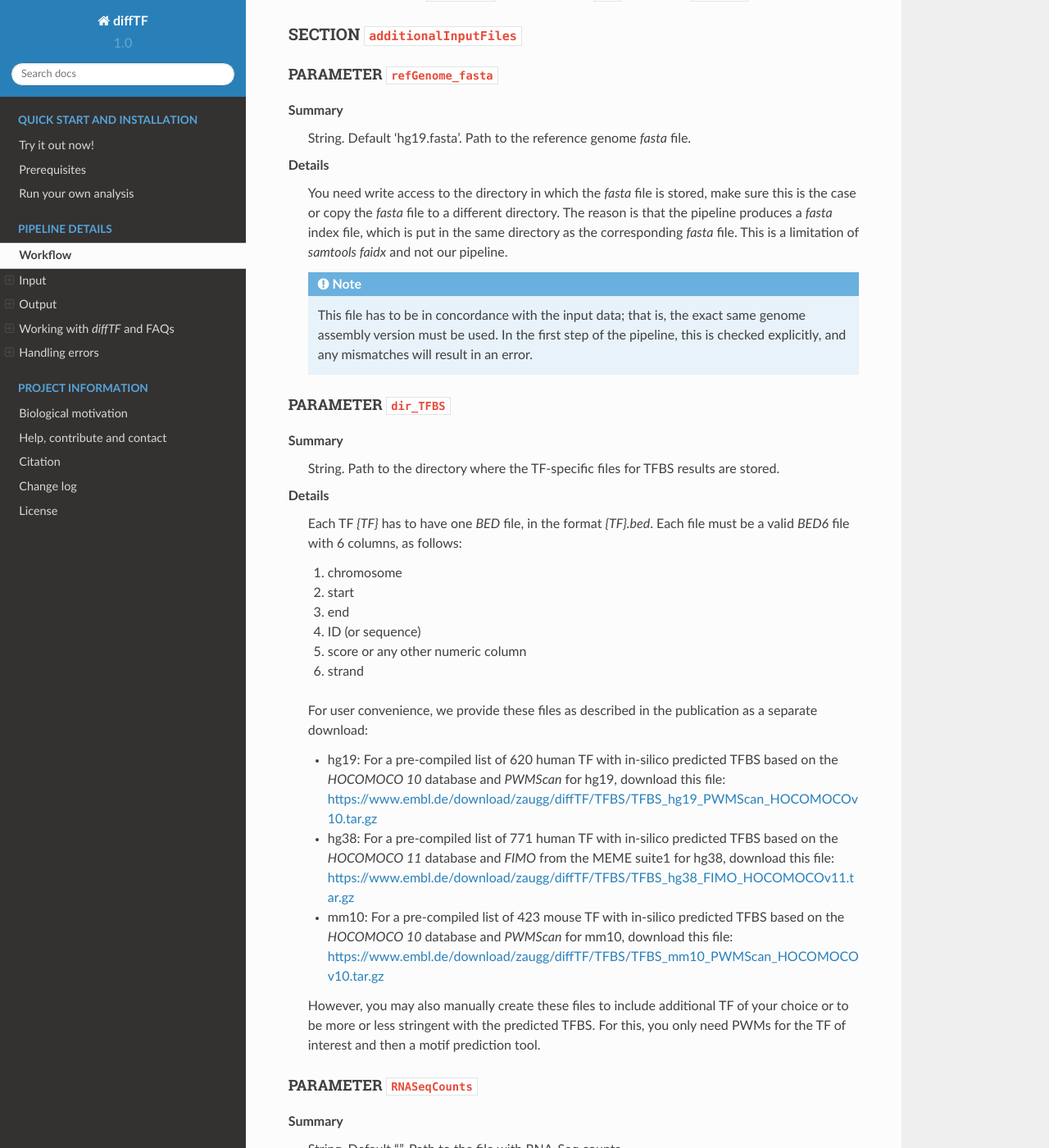
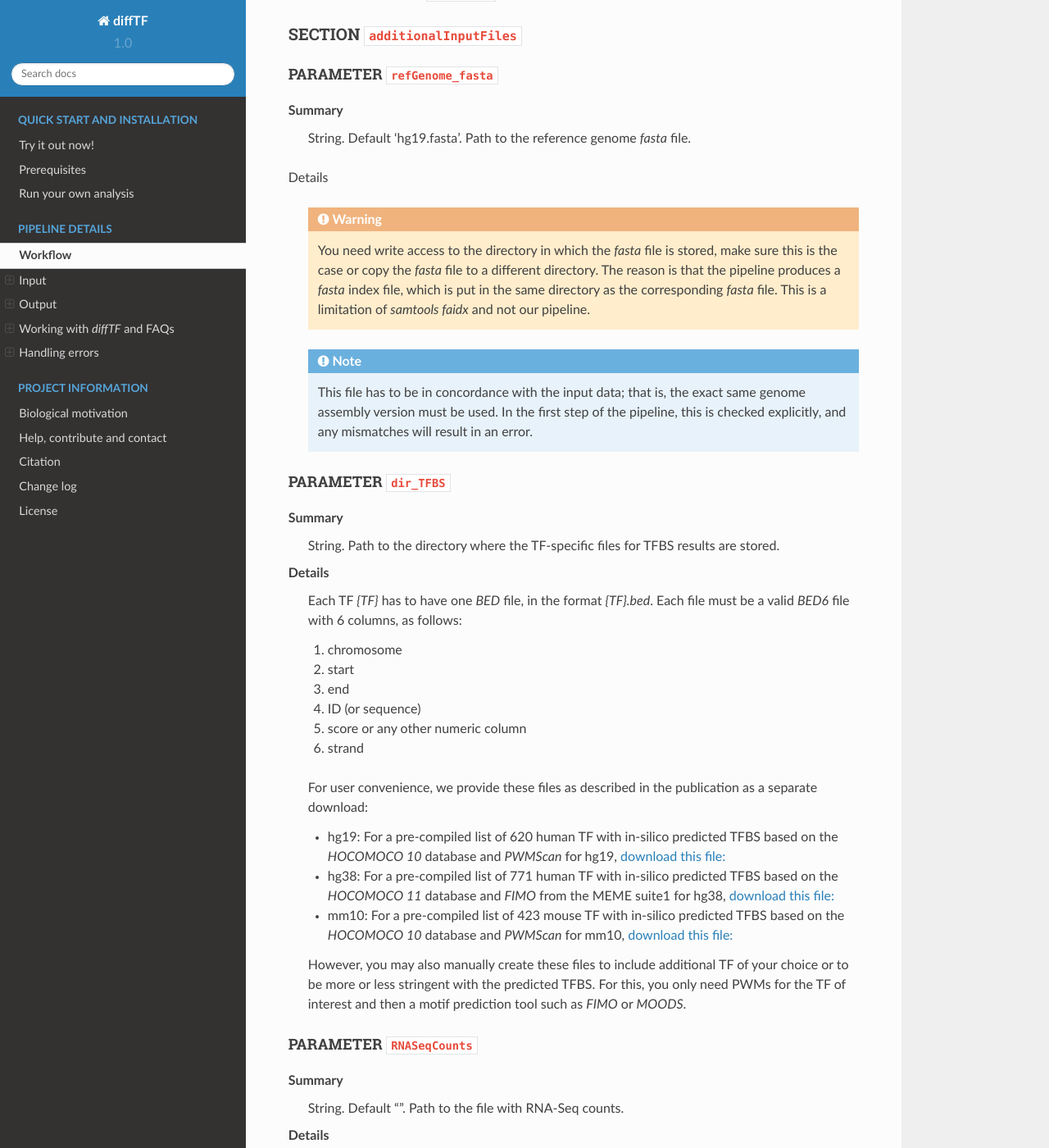
Before and after one commit to jfallmann/diffTF_Fork, a Sphinx documentation site: the page built from docs/chapter2.rst, in a window 1280 px wide and 1400 px high, scrolled down 8300 px. Shown: the whole window at 82% size. Built offline with Sphinx 7.4.7 and the Read the Docs theme 2.0.0, drawn with Linux system fonts in a browser that asks for light colours.

Commit message:
Updated tag

```diff
--- a/docs/chapter2.rst
+++ b/docs/chapter2.rst
@@ -275,7 +275,7 @@ Summary
   Integer >= 0 or Float between 0 and 1. Default 2. Minimum overlap for peak files for a peak to be considered into the consensus peak set. Corresponds to the ``minOverlap`` argument in the *dba* function of *DiffBind*. Only relevant if no consensus peak file has been provided (i.e., ``consensusPeaks``, :ref:`parameter_consensusPeaks`, is empty).
 
 Details
-  Only include peaks in at least this many peak sets in the main binding matrix. If set to a value between zero and one, peak will be included from at least this proportion of peak sets. For more information, see the ``minOverlap`` argument in the ``dba`` function of ``DiffBind``  `(see here) <http://bioconductor.org/packages/release/bioc/manuals/DiffBind/man/DiffBind.pdf>`_.
+  Only include peaks in at least this many peak sets in the main binding matrix. If set to a value between zero and one, peak will be included from at least this proportion of peak sets. For more information, see the ``minOverlap`` argument in the *dba* function of *DiffBind*  `(see here) <http://bioconductor.org/packages/release/bioc/manuals/DiffBind/man/DiffBind.pdf>`_.
 
 
 SECTION ``additionalInputFiles``
@@ -290,7 +290,8 @@ PARAMETER ``refGenome_fasta``
 Summary
   String. Default ‘hg19.fasta’. Path to the reference genome *fasta* file.
 Details
-  You need write access to the directory in which the *fasta* file is stored, make sure this is the case or copy the *fasta* file to a different directory. The reason is that the pipeline produces a *fasta* index file, which is put in the same directory as the corresponding *fasta* file. This is a limitation of *samtools faidx* and not our pipeline.
+
+  .. warning:: You need write access to the directory in which the *fasta* file is stored, make sure this is the case or copy the *fasta* file to a different directory. The reason is that the pipeline produces a *fasta* index file, which is put in the same directory as the corresponding *fasta* file. This is a limitation of *samtools faidx* and not our pipeline.
 
   .. note:: This file has to be in concordance with the input data; that is, the exact same genome assembly version must be used. In the first step of the pipeline, this is checked explicitly, and any mismatches will result in an error.
 
@@ -315,11 +316,11 @@ Details
 
   For user convenience, we provide these files as described in the publication as a separate download:
 
-  - hg19: For a pre-compiled list of 620 human TF with in-silico predicted TFBS based on the *HOCOMOCO 10* database and *PWMScan* for hg19, download this file: https://www.embl.de/download/zaugg/diffTF/TFBS/TFBS_hg19_PWMScan_HOCOMOCOv10.tar.gz
-  - hg38: For a pre-compiled list of 771 human TF with in-silico predicted TFBS based on the *HOCOMOCO 11* database and *FIMO* from the MEME suite1 for hg38, download this file: https://www.embl.de/download/zaugg/diffTF/TFBS/TFBS_hg38_FIMO_HOCOMOCOv11.tar.gz
-  - mm10: For a pre-compiled list of 423 mouse TF with in-silico predicted TFBS based on the *HOCOMOCO 10* database and *PWMScan* for mm10, download this file: https://www.embl.de/download/zaugg/diffTF/TFBS/TFBS_mm10_PWMScan_HOCOMOCOv10.tar.gz
+  - hg19: For a pre-compiled list of 620 human TF with in-silico predicted TFBS based on the *HOCOMOCO 10* database and *PWMScan* for hg19, `download this file: <https://www.embl.de/download/zaugg/diffTF/TFBS/TFBS_hg19_PWMScan_HOCOMOCOv10.tar.gz>`_
+  - hg38: For a pre-compiled list of 771 human TF with in-silico predicted TFBS based on the *HOCOMOCO 11* database and *FIMO* from the MEME suite1 for hg38, `download this file: <https://www.embl.de/download/zaugg/diffTF/TFBS/TFBS_hg38_FIMO_HOCOMOCOv11.tar.gz>`_
+  - mm10: For a pre-compiled list of 423 mouse TF with in-silico predicted TFBS based on the *HOCOMOCO 10* database and *PWMScan* for mm10, `download this file: <https://www.embl.de/download/zaugg/diffTF/TFBS/TFBS_mm10_PWMScan_HOCOMOCOv10.tar.gz>`_
 
-  However, you may also manually create these files to include additional TF of your choice or to be more or less stringent with the predicted TFBS. For this, you only need PWMs for the TF of interest and then a motif prediction tool.
+  However, you may also manually create these files to include additional TF of your choice or to be more or less stringent with the predicted TFBS. For this, you only need PWMs for the TF of interest and then a motif prediction tool such as *FIMO* or *MOODS*.
 
 .. _parameter_RNASeqCounts:
 
```
Also changed, not shown: 5 other files.
